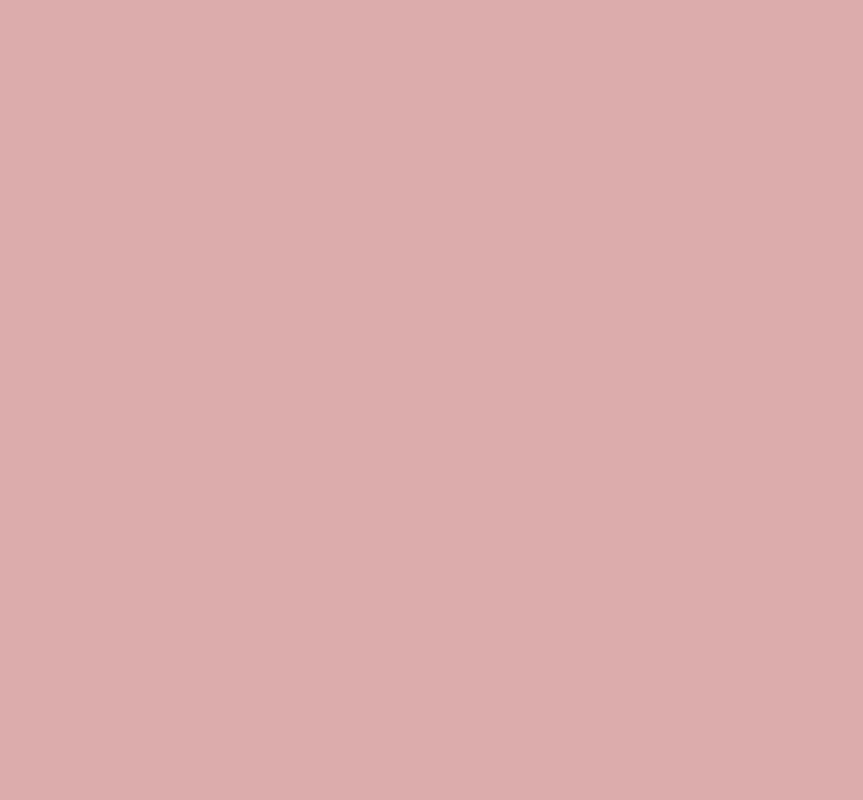
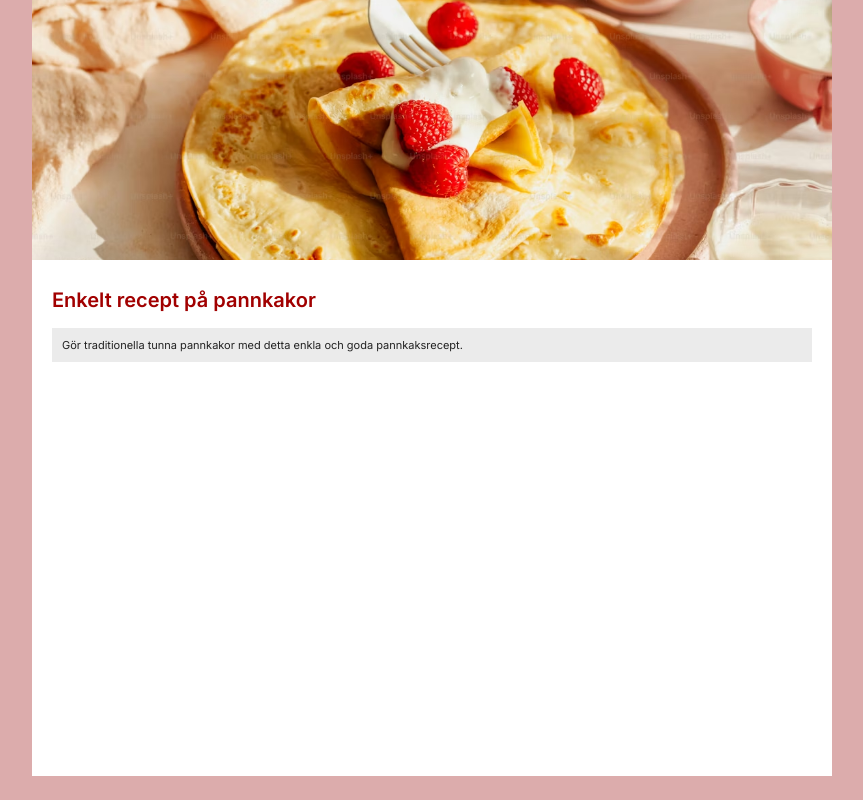
Before and after one commit to KunnikarB/pancake-recipe, a plain HTML site: page index.html in a window 1280 px wide. Shown: the whole page, without its empty margins (208-1071 px from the left). Drawn offline with Linux system fonts and the light colour scheme.

Commit message:
implement hero section with main image and add styles

```diff
--- a/index.html
+++ b/index.html
@@ -13,10 +13,11 @@
   <main class="page">
     <article class="card">
       <!-- Hero Image -->
+      <img class="hero-img" src="images/pancakes-main.avif" alt="pannkakor">
 
       <div class="content">
-        <h1></h1>
-        <p></p>
+        <h1>Enkelt recept på pannkakor</h1>
+        <p class="intro">Gör traditionella tunna pannkakor med detta enkla och goda pannkaksrecept.</p>
 
 
       </div>
--- a/style.css
+++ b/style.css
@@ -5,8 +5,53 @@
   padding: 0;
 }
 
+/* VARIABLES */
+:root {
+  --color-bg: #dcacac;
+  --color-card: #fff;
+  --color-heading: #a10000;
+  --color-text: #222;
+  --color-gray: #ebebeb;
+
+}
+
 body {
-  background-color: #dcacac;
+  background-color: var(--color-bg);
   font-family: "Inter", sans-serif;
-  color: #222;
+  color: var(--color-text);
 }
+
+.page {
+  display: flex;
+  justify-content: center;
+  padding: 0px 60px;
+  height: 97vh;
+}
+
+.card {
+  width: 800px;
+  background: var(--color-card);
+}
+
+.hero-img {
+  width: 100%;
+  height: 260px;
+  object-fit: cover;
+}
+
+.content {
+  padding: 24px 20px;
+}
+
+h1 {
+  font-size: 20px;
+  font-weight: 600;
+  color: var(--color-heading);
+}
+
+.intro {
+  font-size: 11px;
+  background-color: var(--color-gray);
+  padding: 10px;
+  margin: 16px 0;
+}
```
